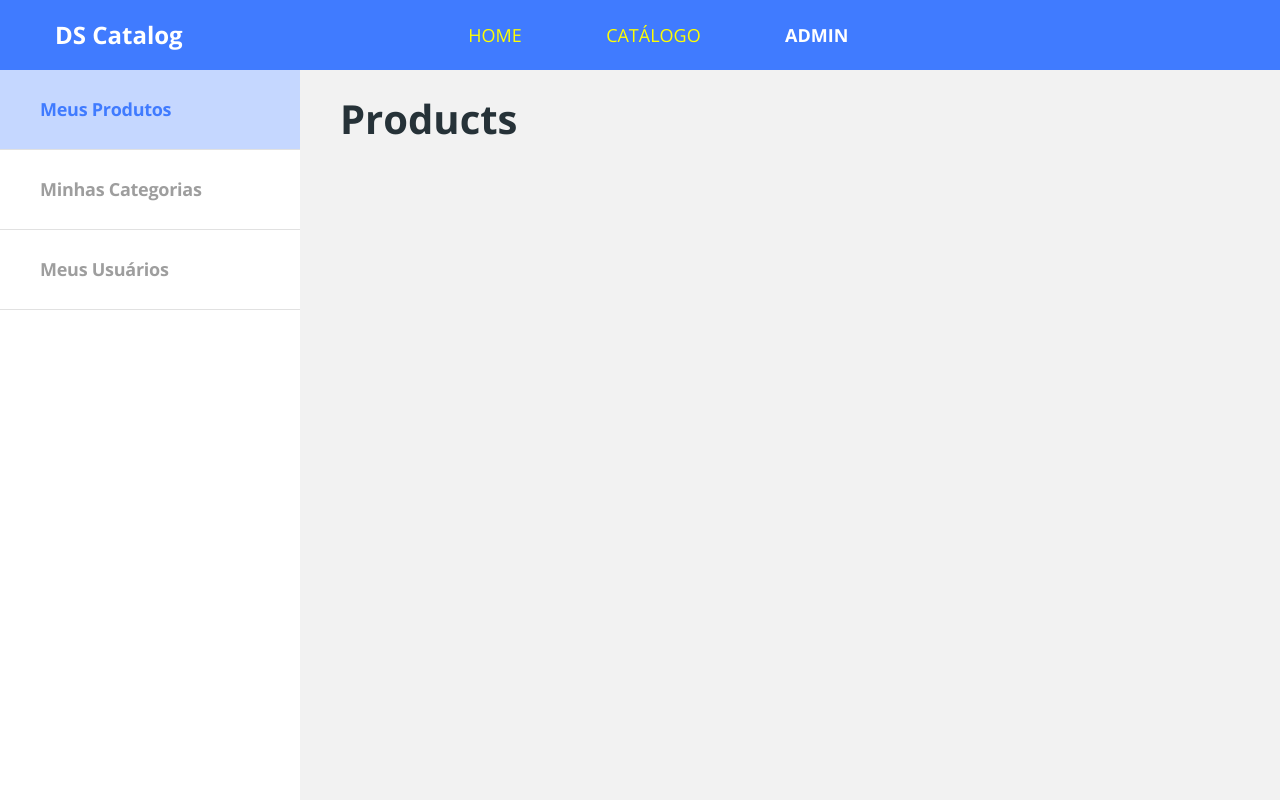
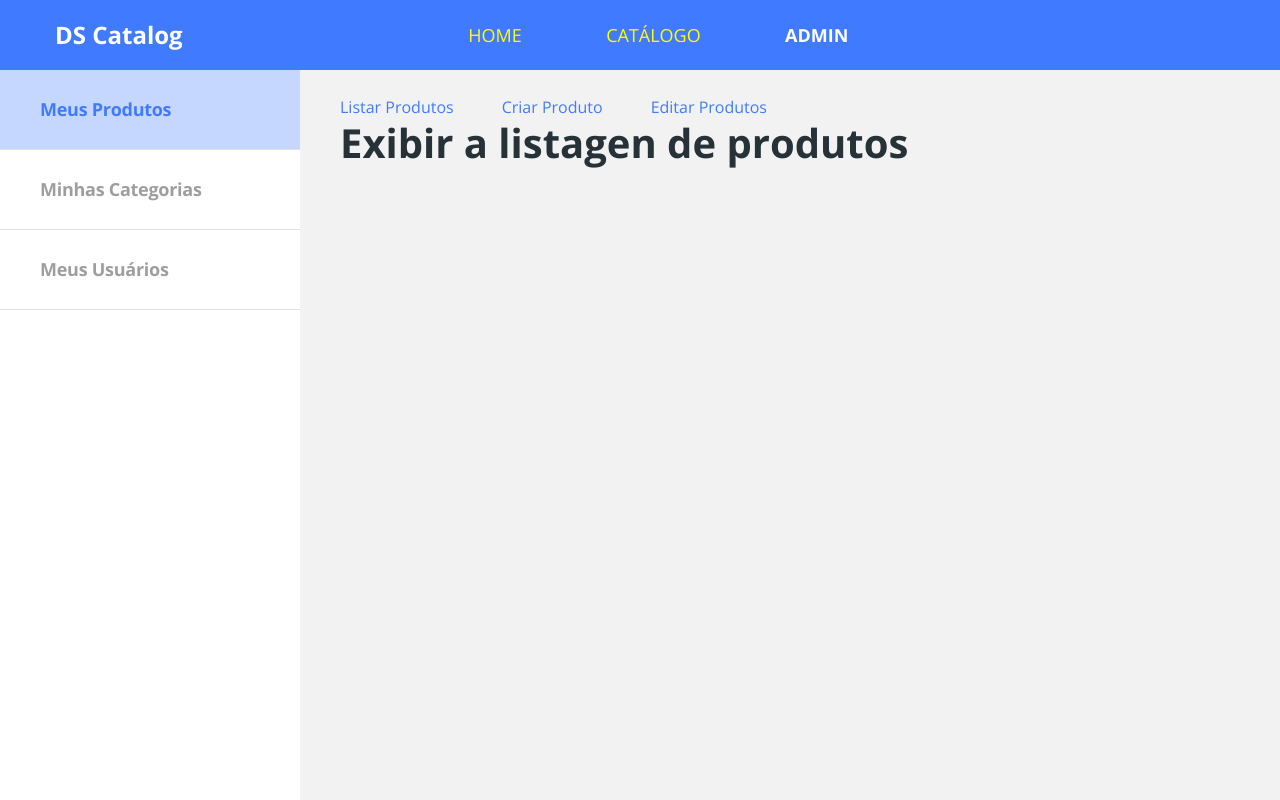
Before and after one commit to ruriknj/dscatalog-bootcamp-devsuperior, a React (Create React App) app in the folder frontend-web/: page /admin/products in a window 1280 px wide. Built offline with nearby package versions, Linux system fonts and the light colour scheme.

Commit message:
Finalizando a estrutura base das rotas do Admin

```diff
--- a/frontend-web/src/Routes.tsx
+++ b/frontend-web/src/Routes.tsx
@@ -1,5 +1,5 @@
 import React from 'react';
-import {BrowserRouter, Switch, Route } from "react-router-dom";
+import { BrowserRouter, Switch, Route, Redirect } from "react-router-dom";
 import Navbar from './core/components/Navbar';
 import Admin from './pages/Admin';
 import Catalog from './pages/Catalog';
@@ -20,6 +20,7 @@
                 <ProductDetails />
             </Route>
             <Route path="/admin">
+                <Redirect to="/admin/products" />
                 <Admin />
             </Route>
         </Switch>
--- /dev/null
+++ b/frontend-web/src/pages/Admin/components/Products/index.tsx
@@ -0,0 +1,31 @@
+import React from 'react';
+import { Link, Route, Switch } from 'react-router-dom';
+
+const Products = () => {
+    return (
+        <div>
+            <Link to="/admin/products" className="mr-5">
+                Listar Produtos
+            </Link>
+            <Link to="/admin/products/create" className="mr-5">
+                Criar Produto
+            </Link>
+            <Link to="/admin/products/10" className="mr-5">
+                Editar Produtos
+            </Link>
+            <Switch>
+                <Route path="/admin/products" exact>
+                    <h1>Exibir a listagen de produtos</h1>
+                </Route>
+                <Route path="/admin/products/create">
+                    <h1>Criar novo produto</h1>
+                </Route>
+                <Route path="/admin/products/:productId">
+                    <h1>Editar um produto</h1>
+                </Route>
+            </Switch>
+        </div>
+    );
+};
+
+export default Products;
--- a/frontend-web/src/pages/Admin/index.tsx
+++ b/frontend-web/src/pages/Admin/index.tsx
@@ -1,6 +1,7 @@
 import React from 'react';
 import { Route, Switch } from 'react-router-dom';
 import Navbar from './components/Navebar';
+import Products from './components/Products';
 import './styles.scss';
 
 const Admin = () => (
@@ -9,7 +10,7 @@
         <div className="admin-content">
             <Switch>
                 <Route path="/admin/products" >
-                    <h1>Products</h1>
+                    <Products />
                 </Route>
                 <Route path="/admin/categories" >
                     <h1>Categories</h1>
```
Lines whose indentation alone changed are shown as unchanged.
